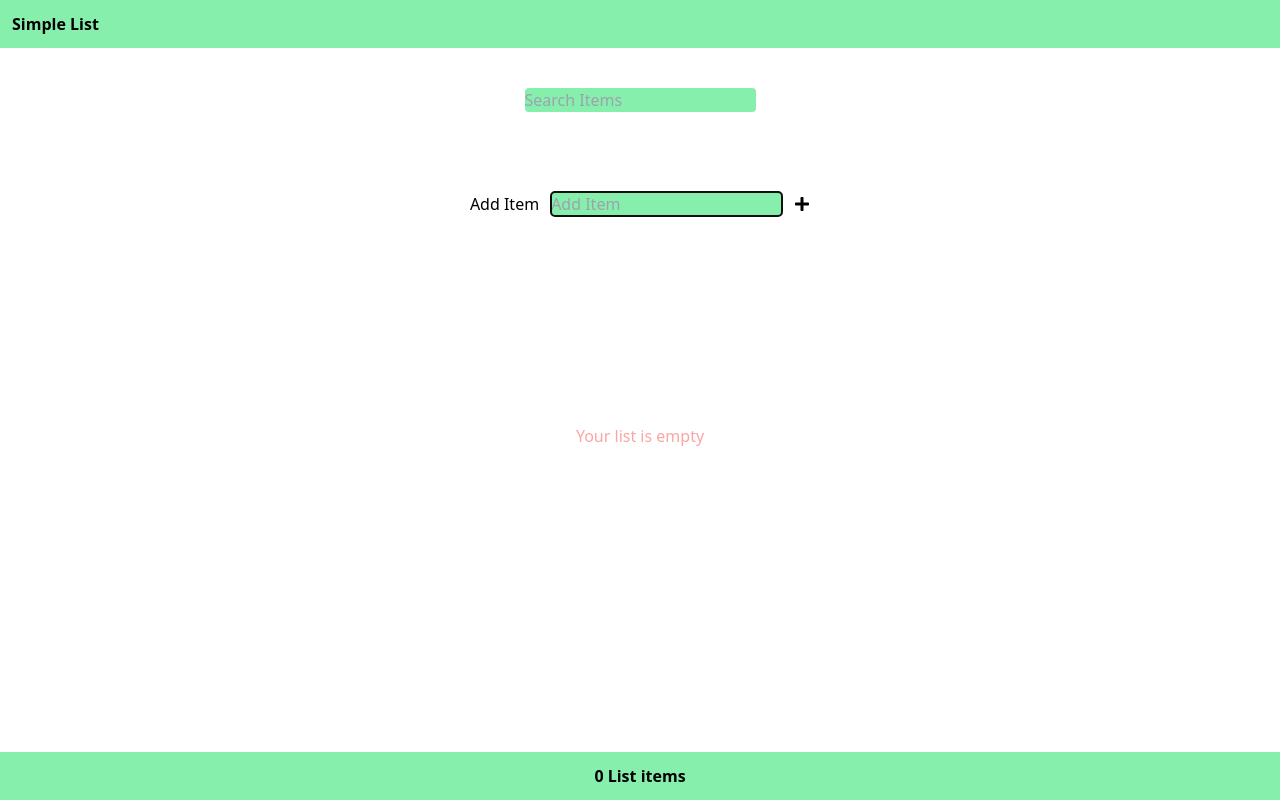
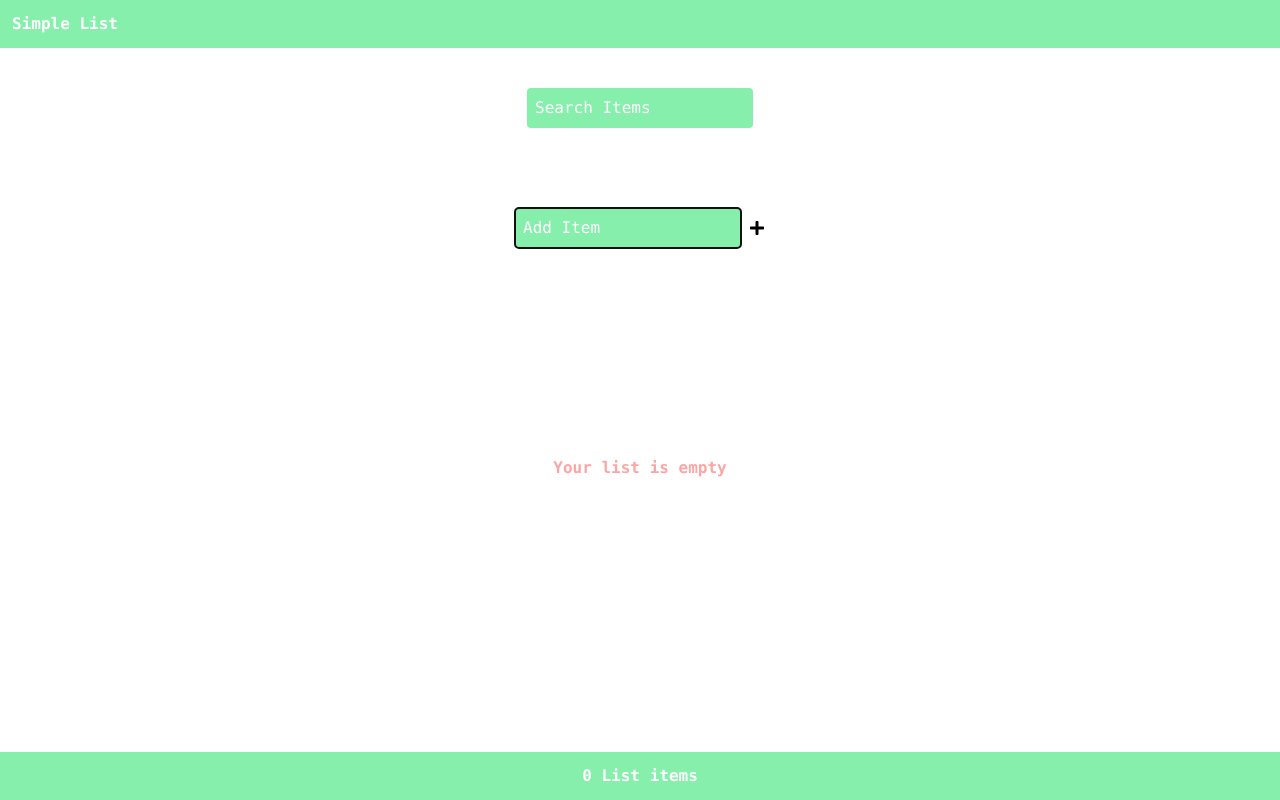
Before and after one commit to yahoogm/simple-list, a React (Create React App) app: page / in a window 1280 px wide. Built offline with nearby package versions, Linux system fonts and the light colour scheme.

Commit message:
update UI in search, add item, empty list

```diff
--- a/src/components/content/Content.jsx
+++ b/src/components/content/Content.jsx
@@ -1,7 +1,7 @@
-import ItemList from './item-list/ItemList';
+import ItemList from "./item-list/ItemList";
 
 const Content = ({ items, handleCheck, handleDelete }) => {
-  return <main>{items.length ? <ItemList handleCheck={handleCheck} handleDelete={handleDelete} items={items} /> : <p className="text-red-300 text-center mt-52">Your list is empty</p>}</main>;
+  return <main>{items.length ? <ItemList handleCheck={handleCheck} handleDelete={handleDelete} items={items} /> : <p className="text-red-300 text-center mt-52 font-mono font-semibold">Your list is empty</p>}</main>;
 };
 
 export default Content;
--- a/src/components/content/add-item/AddItem.jsx
+++ b/src/components/content/add-item/AddItem.jsx
@@ -1,15 +1,14 @@
-import React from 'react';
-import { FaPlus } from 'react-icons/fa';
-import { useRef } from 'react';
+import React from "react";
+import { FaPlus } from "react-icons/fa";
+import { useRef } from "react";
 
 const AddItem = ({ handleSubmit, newItem, setNewItem }) => {
   const inputRef = useRef();
   return (
-    <form className="flex items-center justify-center mt-20 space-x-3" onSubmit={handleSubmit}>
-      <label htmlFor="addForm">Add Item</label>
-      <input autoFocus id="addItem" type="text" placeholder="Add Item" required className="bg-green-300 rounded" value={newItem} onChange={(e) => setNewItem(e.target.value)} ref={inputRef} />
+    <form className="flex items-center justify-center mt-20 space-x-2" onSubmit={handleSubmit}>
+      <input autoFocus id="addItem" type="text" placeholder="Add Item" required className="bg-green-300 rounded p-2 font-mono placeholder:text-white" value={newItem} onChange={(e) => setNewItem(e.target.value)} ref={inputRef} />
       <button type="submit" aria-label="Add Item" onClick={() => inputRef.current.focus()}>
-        <FaPlus />
+        <FaPlus type="submit" aria-label="Add Item" onClick={() => inputRef.current.focus()} />
       </button>
     </form>
   );
--- a/src/components/content/search/Search.jsx
+++ b/src/components/content/search/Search.jsx
@@ -1,9 +1,9 @@
-import React from 'react';
+import React from "react";
 
 const search = ({ search, setSearch }) => {
   return (
-    <form className="flex justify-center mt-10 space-x-3" onSubmit={(e) => e.preventDefault()}>
-      <input id="search" type="text" role="searchbox" placeholder="Search Items" className="bg-green-300 rounded" value={search} onChange={(e) => setSearch(e.target.value)} />
+    <form className="flex justify-center mt-10" onSubmit={(e) => e.preventDefault()}>
+      <input id="search" type="text" role="searchbox" placeholder="Search Items" className="bg-green-300 rounded p-2 font-mono placeholder:text-white" value={search} onChange={(e) => setSearch(e.target.value)} />
     </form>
   );
 };
--- a/src/components/footer/Footer.jsx
+++ b/src/components/footer/Footer.jsx
@@ -1,9 +1,9 @@
-import React from 'react';
+import React from "react";
 
 const Footer = ({ length }) => {
   return (
-    <footer className="absolute bottom-0 bg-green-300 w-full p-3 text-center font-semibold">
-      {length} {length === 1 ? 'List item' : 'List items'}
+    <footer className="absolute bottom-0 bg-green-300 w-full p-3 text-center font-semibold text-white font-mono">
+      {length} {length === 1 ? "List item" : "List items"}
     </footer>
   );
 };
--- a/src/components/header/Header.jsx
+++ b/src/components/header/Header.jsx
@@ -1,7 +1,7 @@
-import React from 'react';
+import React from "react";
 
 const Header = ({ title }) => {
-  return <div className="p-3 bg-green-300 font-semibold">{title}</div>;
+  return <div className="p-3 bg-green-300 font-semibold font-mono text-white">{title}</div>;
 };
 
 export default Header;
```
